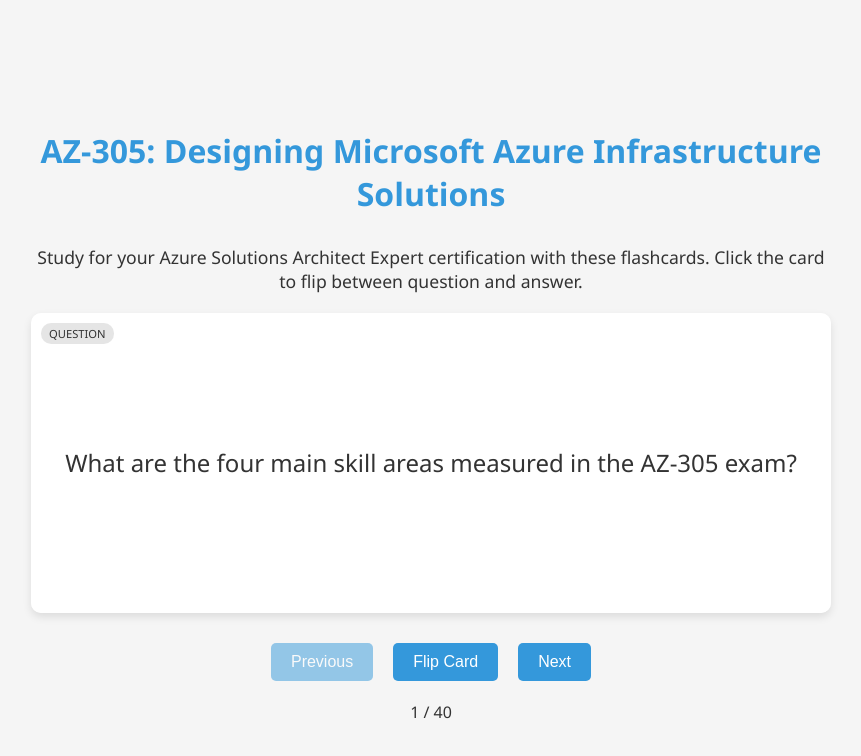
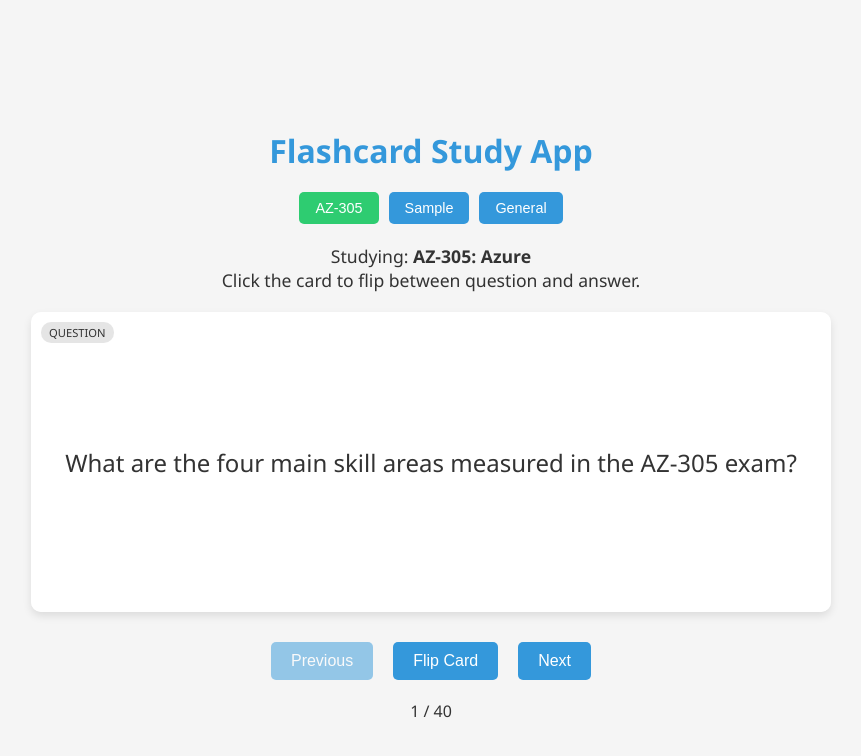
Before and after one commit to mfreedm52/FlashcardApp, a plain HTML site: page index.html in a window 1280 px wide. Shown: the whole page, without its empty margins (209-1070 px from the left). Drawn offline with Linux system fonts and the light colour scheme.

Commit message:
changes to load multiple json

```diff
--- a/index.html
+++ b/index.html
@@ -34,7 +34,34 @@
 
         h1 {
             color: var(--primary-color);
-            margin-bottom: 30px;
+            margin-bottom: 10px;
+        }
+
+        .category-selector {
+            margin: 20px 0;
+            display: flex;
+            justify-content: center;
+            gap: 10px;
+            flex-wrap: wrap;
+        }
+
+        .category-btn {
+            background-color: var(--primary-color);
+            color: white;
+            border: none;
+            padding: 8px 16px;
+            border-radius: 5px;
+            cursor: pointer;
+            font-size: 0.9rem;
+            transition: background-color 0.3s;
+        }
+
+        .category-btn:hover {
+            background-color: #2980b9;
+        }
+
+        .category-btn.active {
+            background-color: var(--secondary-color);
         }
 
         .app-info {
@@ -145,10 +172,16 @@
 </head>
 <body>
     <div class="container">
-        <h1>AZ-305: Designing Microsoft Azure Infrastructure Solutions</h1>
+        <h1>Flashcard Study App</h1>
+
+        <div class="category-selector">
+            <button class="category-btn active" data-filename="az305-flashcards.json" data-name="AZ-305: Azure">AZ-305</button>
+            <button class="category-btn" data-filename="sample-cards.json" data-name="Sample Questions">Sample</button>
+            <button class="category-btn" data-filename="flashData.json" data-name="General Knowledge">General</button>
+        </div>
 
         <div class="app-info">
-            <p>Study for your Azure Solutions Architect Expert certification with these flashcards. Click the card to flip between question and answer.</p>
+            <p>Study for your certification with these flashcards. Click the card to flip between question and answer.</p>
         </div>
 
         <div class="flashcard-container">
@@ -189,6 +222,7 @@
         // Flashcard data and state
         let flashcards = [];
         let currentCardIndex = 0;
+        let currentSetName = '';
 
         // Functions
         function loadFlashcards(cards) {
@@ -208,8 +242,8 @@
             }
 
             const card = flashcards[currentCardIndex];
-            questionElement.textContent = card.question;
-            answerElement.textContent = card.answer;
+            questionElement.textContent = card.question || card.front || '';
+            answerElement.textContent = card.answer || card.back || '';
             currentCardElement.textContent = currentCardIndex + 1;
 
             // Reset card to question side when changing cards
@@ -261,11 +295,13 @@
             }
         }
 
-        // Function to load JSON data from file
-        async function loadFlashcardsFromFile() {
+        // Load a specific flashcard set
+        async function loadFlashcardSet(filename, setName) {
             try {
+                questionElement.textContent = 'Loading...';
+
                 // Use fetch API to load the file
-                const response = await fetch('az305-flashcards.json');
+                const response = await fetch(filename);
 
                 // Check if the request was successful
                 if (!response.ok) {
@@ -277,8 +313,15 @@
 
                 // Check if data is valid
                 if (Array.isArray(data) && data.length > 0) {
-                    console.log(`Loaded ${data.length} flashcards successfully`);
+                    console.log(`Loaded ${data.length} flashcards from ${setName}`);
+                    currentSetName = setName;
                     loadFlashcards(data);
+
+                    // Update UI
+                    document.querySelector('.app-info p').innerHTML = `
+                        Studying: <strong>${setName}</strong><br>
+                        Click the card to flip between question and answer.
+                    `;
                 } else {
                     throw new Error('Invalid flashcard data format');
                 }
@@ -294,14 +337,38 @@
         nextBtn.addEventListener('click', showNextCard);
         flipBtn.addEventListener('click', flipCard);
 
-        // Initialize the app
-        document.addEventListener('DOMContentLoaded', function() {
-            loadFlashcardsFromFile();
+        // Category button event listeners
+        document.querySelectorAll('.category-btn').forEach(button => {
+            button.addEventListener('click', async () => {
+                // Update active button styling
+                document.querySelectorAll('.category-btn').forEach(btn => btn.classList.remove('active'));
+                button.classList.add('active');
+
+                // Load the selected set
+                const filename = button.dataset.filename;
+                const setName = button.dataset.name;
+                await loadFlashcardSet(filename, setName);
+            });
+        });
+
+        // Initialize the app with the default (first) set
+        document.addEventListener('DOMContentLoaded', async function() {
+            const defaultButton = document.querySelector('.category-btn.active');
+            if (defaultButton) {
+                const filename = defaultButton.dataset.filename;
+                const setName = defaultButton.dataset.name;
+                await loadFlashcardSet(filename, setName);
+            }
         });
 
         // Also initialize if DOM is already loaded
         if (document.readyState === 'complete' || document.readyState === 'interactive') {
-            loadFlashcardsFromFile();
+            const defaultButton = document.querySelector('.category-btn.active');
+            if (defaultButton) {
+                const filename = defaultButton.dataset.filename;
+                const setName = defaultButton.dataset.name;
+                loadFlashcardSet(filename, setName);
+            }
         }
     </script>
 </body>
```
